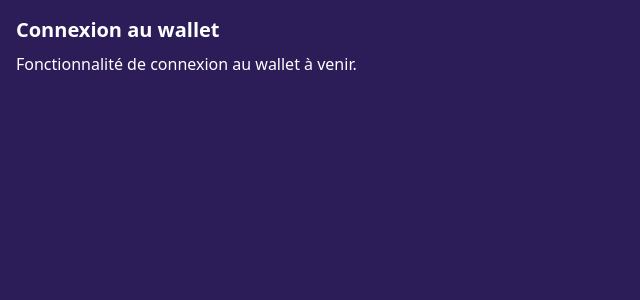
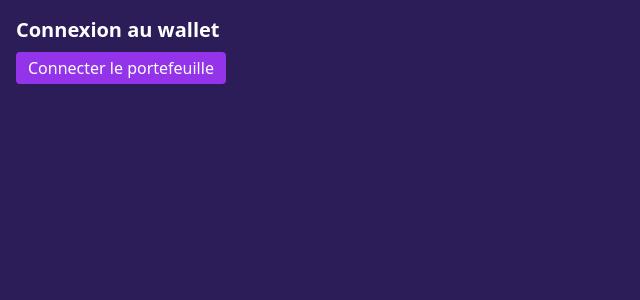
Before and after one commit to mintyshirt/mintyshirt, a React (Vite) app: page /wallet-connect in a window 1280 px wide. Shown: the top 300 px of the page, without its empty margins (0-640 px from the left). Built offline with nearby package versions, Linux system fonts and the light colour scheme.

Commit message:
feat: implement wallet connection

```diff
--- a/src/components/Navbar.tsx
+++ b/src/components/Navbar.tsx
@@ -1,6 +1,7 @@
 import React from 'react';
 import { Link } from 'react-router-dom';
 import { categories } from '../lib/categories';
+import WalletConnectButton from './WalletConnectButton';
 
 export default function Navbar() {
 
@@ -33,12 +34,7 @@ export default function Navbar() {
             <span className="text-xl">🛒</span>
             <span className="absolute -top-1 -right-2 bg-purple-600 text-white text-xs rounded-full px-1">0</span>
           </button>
-          <Link
-            to="/wallet-connect"
-            className="bg-purple-600 hover:bg-purple-700 transition-colors text-white px-3 py-1 rounded whitespace-nowrap"
-          >
-            Connecter le portefeuille
-          </Link>
+          <WalletConnectButton />
           <Link
             to="/login"
             className="bg-purple-500 hover:bg-purple-600 transition-colors text-white px-3 py-1 rounded whitespace-nowrap"
--- /dev/null
+++ b/src/components/WalletConnectButton.tsx
@@ -0,0 +1,17 @@
+import React from 'react';
+import { useWeb3 } from '../contexts/Web3Context';
+
+export default function WalletConnectButton() {
+  const { address, connect } = useWeb3();
+
+  const label = address ? `${address.slice(0, 6)}...${address.slice(-4)}` : 'Connecter le portefeuille';
+
+  return (
+    <button
+      onClick={connect}
+      className="bg-purple-600 hover:bg-purple-700 transition-colors text-white px-3 py-1 rounded whitespace-nowrap"
+    >
+      {label}
+    </button>
+  );
+}
--- a/src/components/WalletConnectPage.tsx
+++ b/src/components/WalletConnectPage.tsx
@@ -1,10 +1,16 @@
 import React from 'react';
+import { useWeb3 } from '../contexts/Web3Context';
+import WalletConnectButton from './WalletConnectButton';
 
 export default function WalletConnectPage() {
+  const { address } = useWeb3();
   return (
     <div className="p-4">
       <h1 className="text-xl font-bold mb-2 text-white">Connexion au wallet</h1>
-      <p className="text-white">Fonctionnalité de connexion au wallet à venir.</p>
+      <WalletConnectButton />
+      {address && (
+        <p className="text-white mt-2">Connecté : {address}</p>
+      )}
     </div>
   );
 }
--- /dev/null
+++ b/src/contexts/Web3Context.tsx
@@ -0,0 +1,57 @@
+import React, { createContext, useContext, useState, useCallback } from 'react';
+import { ethers } from 'ethers';
+
+interface Web3ContextType {
+  address: string | null;
+  provider: ethers.providers.Web3Provider | null;
+  connect: () => Promise<void>;
+}
+
+const Web3Context = createContext<Web3ContextType>({
+  address: null,
+  provider: null,
+  connect: async () => {},
+});
+
+export const Web3Provider: React.FC<{ children: React.ReactNode }> = ({ children }) => {
+  const [address, setAddress] = useState<string | null>(null);
+  const [provider, setProvider] = useState<ethers.providers.Web3Provider | null>(null);
+
+  const connect = useCallback(async () => {
+    const { ethereum } = window as any;
+    if (!ethereum) {
+      alert('Wallet non détecté. Veuillez installer MetaMask.');
+      return;
+    }
+    const web3Provider = new ethers.providers.Web3Provider(ethereum);
+    await web3Provider.send('eth_requestAccounts', []);
+    const signer = web3Provider.getSigner();
+    const addr = await signer.getAddress();
+
+    const targetChainId = parseInt(import.meta.env.VITE_CHAIN_ID || '0');
+    const network = await web3Provider.getNetwork();
+    if (targetChainId && network.chainId !== targetChainId) {
+      try {
+        await ethereum.request({
+          method: 'wallet_switchEthereumChain',
+          params: [{ chainId: '0x' + targetChainId.toString(16) }],
+        });
+      } catch (err) {
+        console.warn('Impossible de changer de réseau', err);
+      }
+    }
+
+    setProvider(web3Provider);
+    setAddress(addr);
+  }, []);
+
+  return (
+    <Web3Context.Provider value={{ address, provider, connect }}>
+      {children}
+    </Web3Context.Provider>
+  );
+};
+
+export function useWeb3() {
+  return useContext(Web3Context);
+}
--- a/src/main.tsx
+++ b/src/main.tsx
@@ -2,12 +2,15 @@ import React from 'react';
 import { createRoot } from 'react-dom/client';
 import App from './App';
 import './index.css';
+import { Web3Provider } from './contexts/Web3Context';
 
 const rootElement = document.getElementById('root');
 if (rootElement) {
   createRoot(rootElement).render(
     <React.StrictMode>
-      <App />
+      <Web3Provider>
+        <App />
+      </Web3Provider>
     </React.StrictMode>
   );
 }
```
